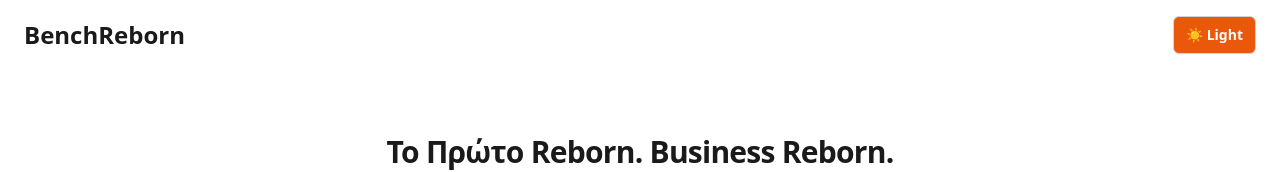
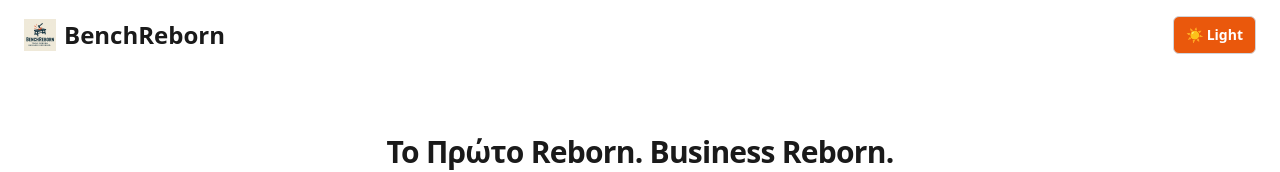
Before and after one commit to professor434/benchreborn, a React (Create React App) app: page / in a window 1280 px wide. Shown: the top 172 px of the page. Built offline with nearby package versions, Linux system fonts and the light colour scheme; the HTML template or start-up script is replaced by a standard one.

Commit message:
Update Landing.jsx

```diff
--- a/src/pages/Landing.jsx
+++ b/src/pages/Landing.jsx
@@ -6,9 +6,12 @@
     <main className="min-h-screen bg-white dark:bg-[#121212] text-[#1a1a1a] dark:text-gray-100">
       {/* Header */}
       <header className="flex justify-between items-center px-6 py-4">
-        <h1 className="text-2xl font-bold">BenchReborn</h1>
-        <ThemeToggle />
-      </header>
+  <div className="flex items-center gap-2">
+    <img src="/logo.png" alt="BenchReborn Logo" className="h-8" />
+    <span className="text-2xl font-bold">BenchReborn</span>
+  </div>
+  <ThemeToggle />
+</header>
 
       {/* Hero Section */}
       <section className="text-center py-16 px-4">
```
